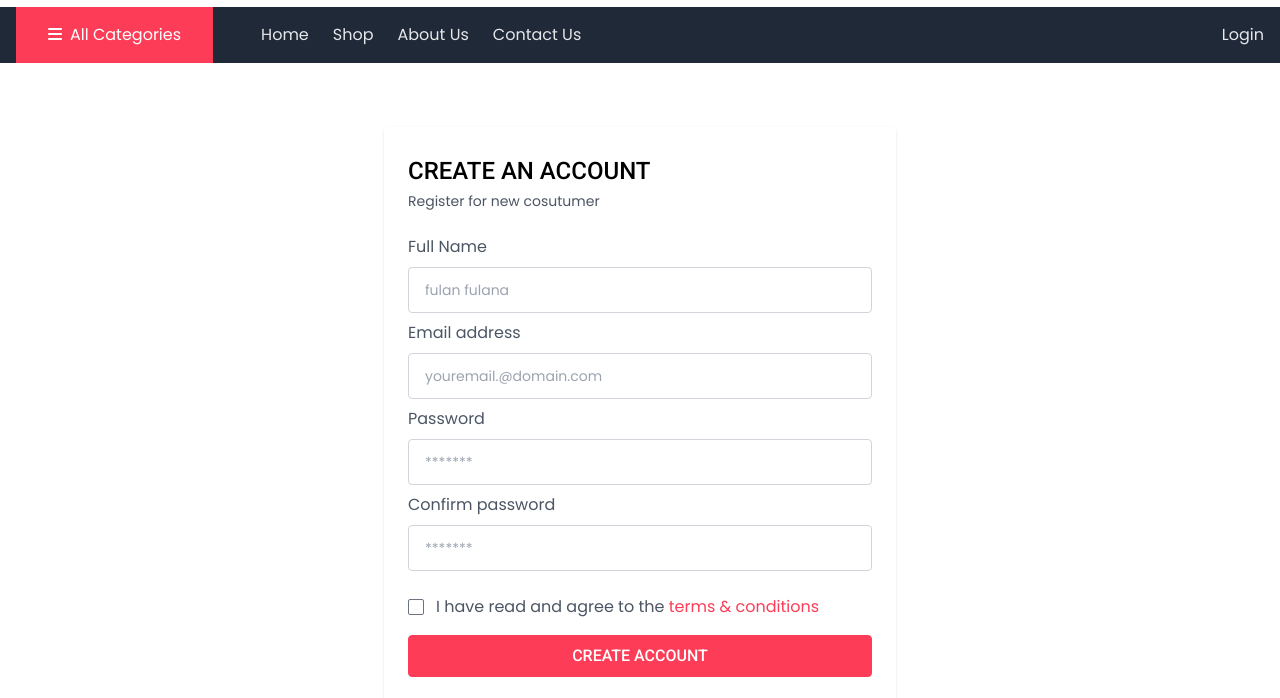
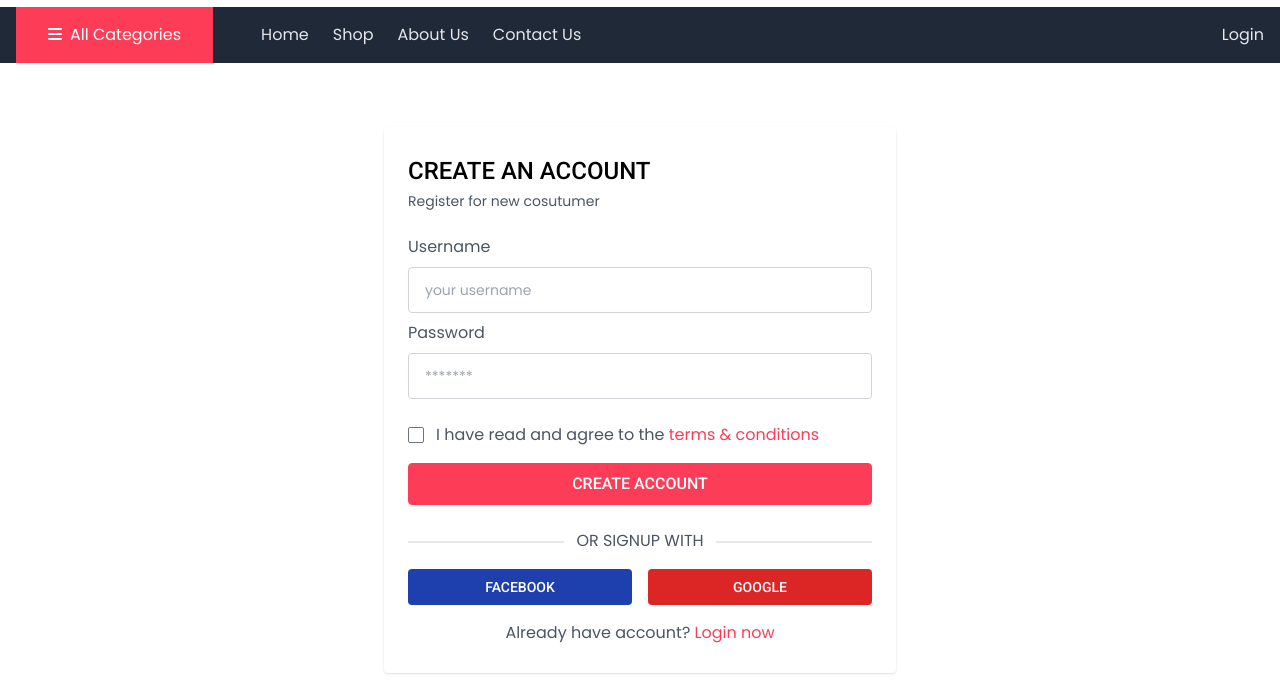
Before and after one commit to UniStoreProject3/Aplikasi, a website: page public/pages/register.html in a window 1280 px wide. Shown: the part 75-773 px from the top of the page. Drawn offline with Linux system fonts and the light colour scheme.

Commit message:
Update register.html : Blom selesai

```diff
--- a/public/pages/register.html
+++ b/public/pages/register.html
@@ -128,29 +128,16 @@
             <p class="text-gray-600 mb-6 text-sm">
                 Register for new cosutumer
             </p>
-            <form action="#" method="post" autocomplete="off">
                 <div class="space-y-2">
                     <div>
-                        <label for="name" class="text-gray-600 mb-2 block">Full Name</label>
-                        <input type="text" name="name" id="name"
+                        <label for="username" class="text-gray-600 mb-2 block">Username</label>
+                        <input type="text" name="username" id="username"
                             class="block w-full border border-gray-300 px-4 py-3 text-gray-600 text-sm rounded focus:ring-0 focus:border-primary placeholder-gray-400"
-                            placeholder="fulan fulana">
-                    </div>
-                    <div>
-                        <label for="email" class="text-gray-600 mb-2 block">Email address</label>
-                        <input type="email" name="email" id="email"
-                            class="block w-full border border-gray-300 px-4 py-3 text-gray-600 text-sm rounded focus:ring-0 focus:border-primary placeholder-gray-400"
-                            placeholder="youremail.@domain.com">
+                            placeholder="your username">
                     </div>
                     <div>
                         <label for="password" class="text-gray-600 mb-2 block">Password</label>
                         <input type="password" name="password" id="password"
-                            class="block w-full border border-gray-300 px-4 py-3 text-gray-600 text-sm rounded focus:ring-0 focus:border-primary placeholder-gray-400"
-                            placeholder="*******">
-                    </div>
-                    <div>
-                        <label for="confirm" class="text-gray-600 mb-2 block">Confirm password</label>
-                        <input type="password" name="confirm" id="confirm"
                             class="block w-full border border-gray-300 px-4 py-3 text-gray-600 text-sm rounded focus:ring-0 focus:border-primary placeholder-gray-400"
                             placeholder="*******">
                     </div>
@@ -168,7 +155,6 @@
                         class="block w-full py-2 text-center text-white bg-primary border border-primary rounded hover:bg-transparent hover:text-primary transition uppercase font-roboto font-medium">create
                         account</button>
                 </div>
-            </form>
 
             <!-- login with -->
             <div class="mt-6 flex justify-center relative">
```
